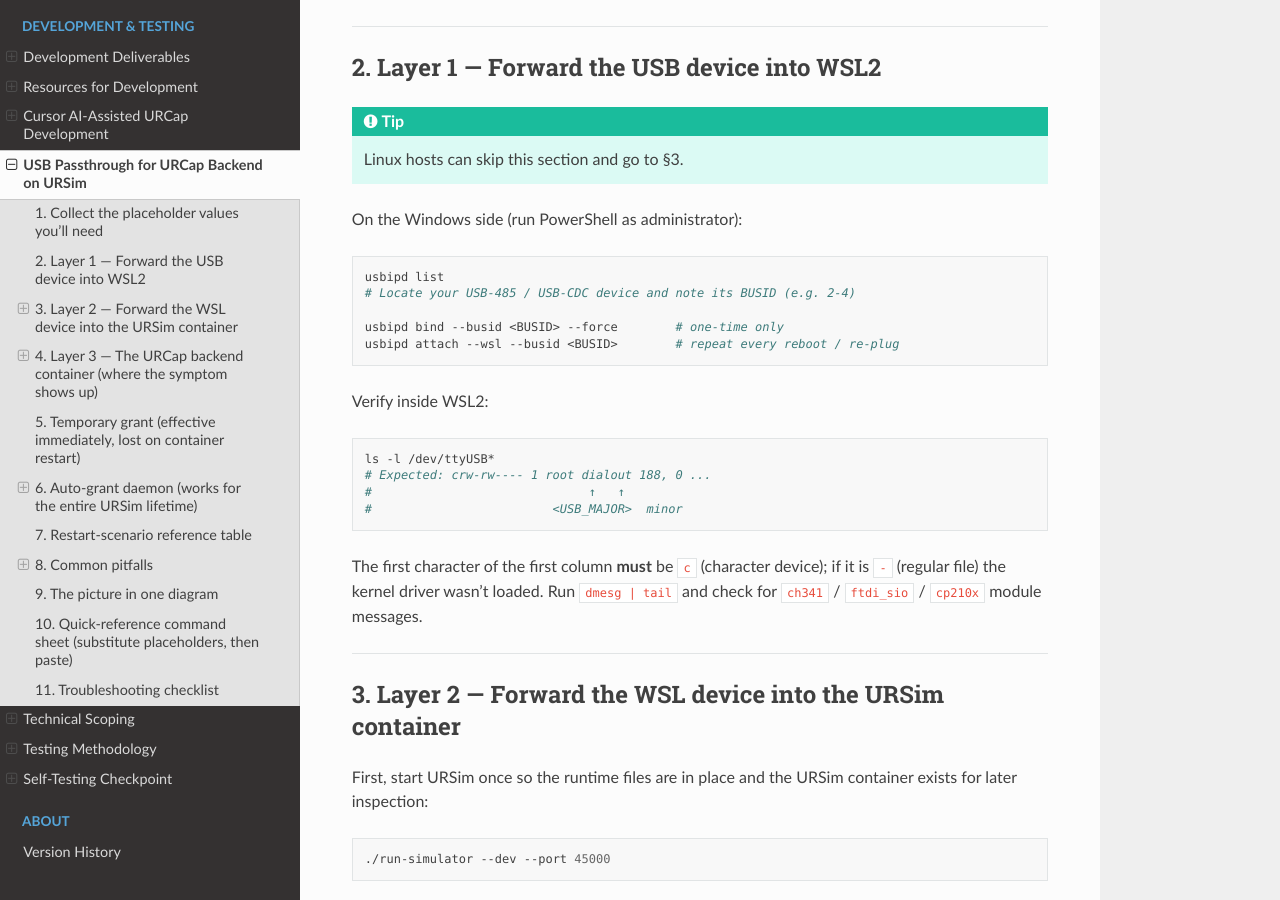
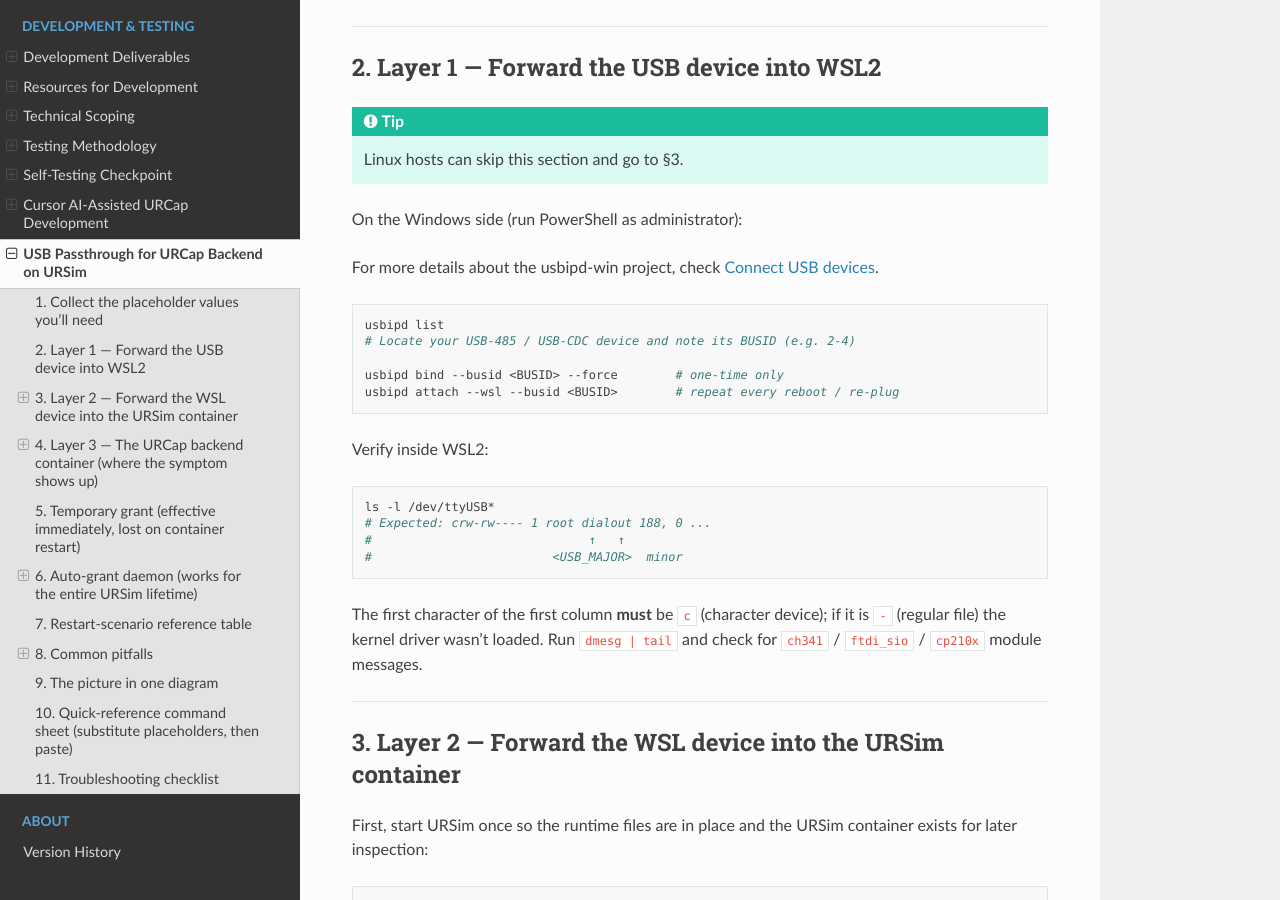
Before and after one commit to FuNingHu/urplus-tech-info, a Sphinx documentation site: the page built from docs/source/usb_passthrough_howto.rst, in a window 1280 px wide and 900 px high, scrolled down 1358 px. Built offline with Sphinx 7.4.7 and the Read the Docs theme 3.1.0, drawn with Linux system fonts in a browser that asks for light colours.

Commit message:
adjust nomenclature

```diff
--- a/docs/source/usb_passthrough_howto.rst
+++ b/docs/source/usb_passthrough_howto.rst
@@ -75,6 +75,11 @@
    Linux hosts can skip this section and go to §3.
 
 On the Windows side (run PowerShell as administrator):
+
+.. raw:: html
+
+   <p>For more details about the usbipd-win project, check
+   <a href="https://learn.microsoft.com/en-us/windows/wsl/connect-usb" target="_blank">Connect USB devices</a>.</p>
 
 .. code-block:: powershell
 
```
Also changed, not shown: docs/source/index.rst (+4 -4 lines).
